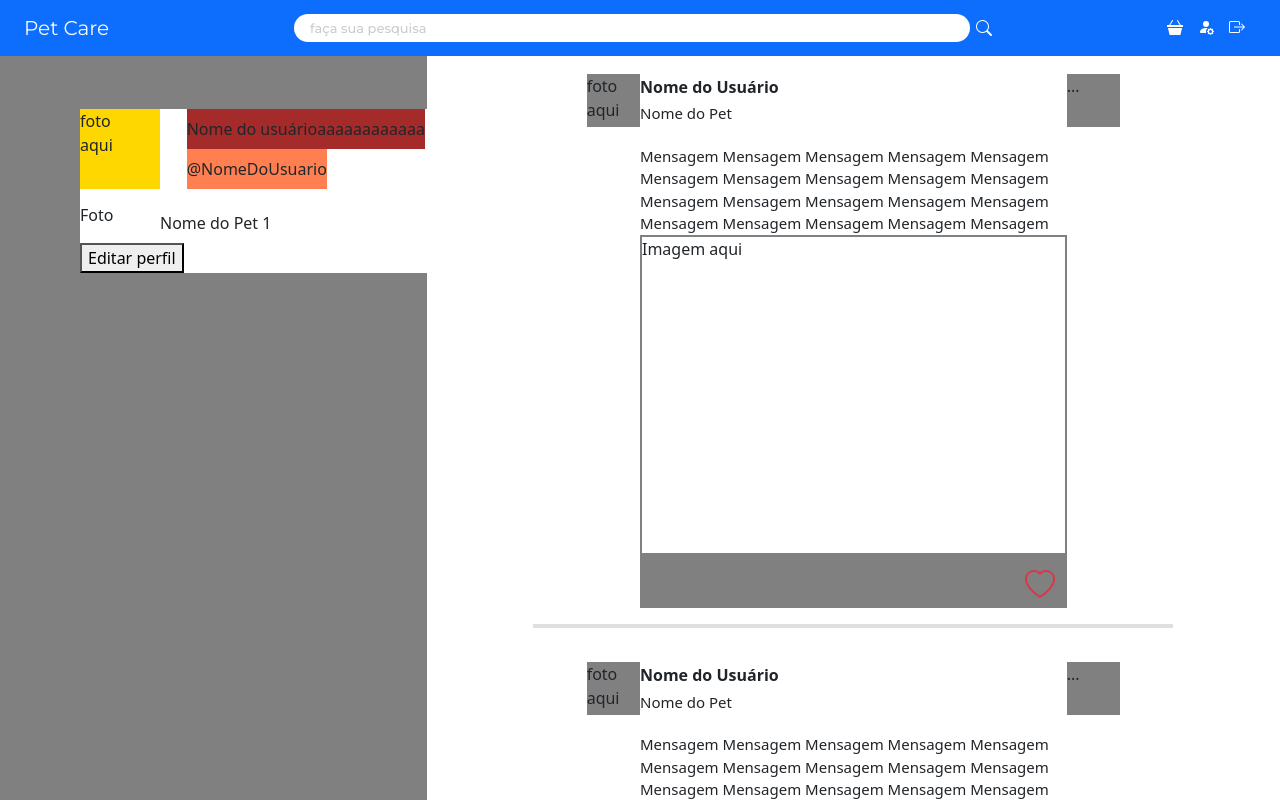
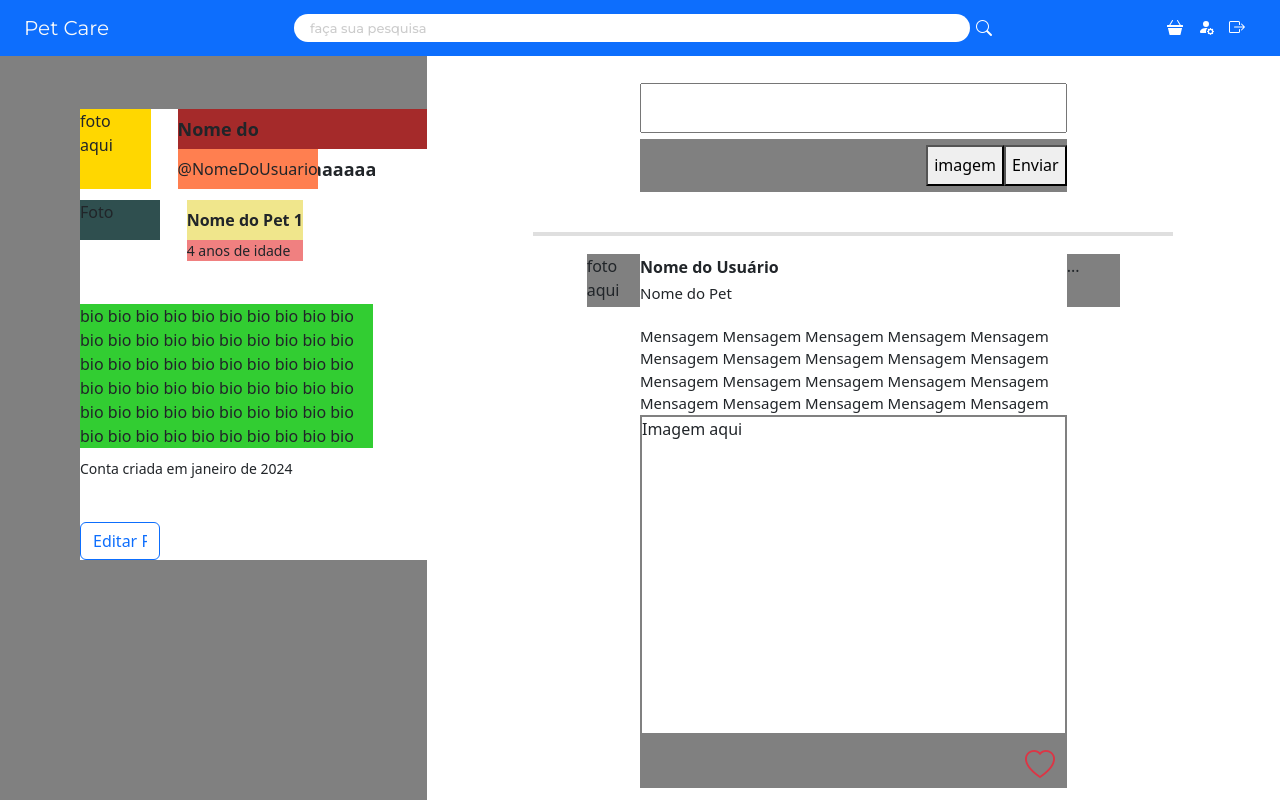
Before and after one commit to ProjetoTA/Develop, an Angular app in the folder Frontend/: page /feed in a window 1280 px wide. Shown: the top 800 px of the page. Built offline with nearby package versions, Linux system fonts and the light colour scheme.

Commit message:
Feed versão 3

```diff
--- a/Frontend/src/app/Components/feed-component/feed-component.component.html
+++ b/Frontend/src/app/Components/feed-component/feed-component.component.html
@@ -5,6 +5,7 @@
     <app-perfil-component></app-perfil-component>
   </div>
   <div class = "feed-feed">
+      <app-new-post-component></app-new-post-component>
       <app-post-component></app-post-component>
       <app-post-component></app-post-component>
   </div>
--- a/Frontend/src/app/Components/feed-component/feed-component.component.ts
+++ b/Frontend/src/app/Components/feed-component/feed-component.component.ts
@@ -4,12 +4,13 @@ import { Component } from '@angular/core';
 import { PostComponent } from '../post/post.component';
 import { MenuRoutComponentComponent } from '../menu-rout-component/menu-rout-component.component';
 import { PerfilComponentComponent } from '../perfil-component/perfil-component.component';
+import { NewPostComponentComponent } from '../new-post-component/new-post-component.component';
 
 
 @Component({
   selector: 'app-feed-component',
   standalone: true,
-  imports: [NgbModalModule, PostComponent, MenuRoutComponentComponent,PerfilComponentComponent],
+  imports: [NgbModalModule, PostComponent, MenuRoutComponentComponent,PerfilComponentComponent, NewPostComponentComponent],
   templateUrl: './feed-component.component.html',
   styleUrl: './feed-component.component.scss'
 })
--- /dev/null
+++ b/Frontend/src/app/Components/new-post-component/new-post-component.component.html
@@ -0,0 +1,27 @@
+<div class = "new-post-main">
+    <!-- nada -->
+    <div class = "new-post-message">
+        <!-- <label
+        name="new-message"
+        id="new-message"
+        required=""
+        class="new-message"
+        placeholder="Fale sobre seu pet"
+        > -->
+        <textarea class = "new-post-message-label" rows="1" Fale sobre seu pet=""></textarea>
+    </div>
+
+    <div class = "new-post-buttons">
+
+        <button class = "new-post-button-image">
+            imagem
+            <!-- <i class="bi bi-heart text-danger like"></i> -->
+        </button>
+
+        <button class = "post-button-send">
+            Enviar
+            <!-- <i class="bi bi-heart text-danger like"></i> -->
+        </button>
+    </div>
+    <hr class = "post-line">
+</div>
--- /dev/null
+++ b/Frontend/src/app/Components/new-post-component/new-post-component.component.scss
@@ -0,0 +1,89 @@
+
+.new-post-main{
+
+    display: flex;
+    align-items: center;
+    flex-direction: column;
+    justify-content: center;
+
+    padding-top: calc((100vw / 24) * .5);
+
+    .new-post-message{
+
+        textarea{
+
+            resize: none;
+            overflow: hidden;
+            width: calc((100vw / 24) * 8);
+            min-height: 50px;
+
+            // display: inline-block;
+            // margin-top: calc((100vw / 24) / 3);
+            // width: calc((100vw / 24) * 8);
+            // // height: calc((100vw / 24) * .5);
+            // left: auto;
+            // right: auto;
+
+            // resize: vertical;
+            // overflow: hidden;
+        }
+    }
+
+    .new-post-buttons{
+
+        width: calc((100vw / 24) * 8);
+        height: calc(100vw / 24);
+        padding-top: calc((100vw / 24) / 9);
+        padding-bottom: calc((100vw / 24) / 9);
+        margin-bottom: calc((100vw / 24) * 0.75);;
+
+        background: gray;
+
+        display: flex;
+        align-items: right;
+        flex-direction: row;
+        justify-content: right;
+
+        .button{
+
+            cursor: pointer;
+            // padding: 12px 35px;
+            width: calc((100vw / 24) * 0.9);
+            height: calc((100vw / 24) / 3);
+            margin-right: calc((100vw / 24) * 0.05);
+            margin-left: calc((100vw / 24) * 0.05);
+            outline: none;
+            background-color: transparent;
+            border: none;
+
+            // .like{
+            //   font-size: 30PX;
+            // }
+        }
+
+        // display: flex;
+        // justify-content: end;
+        // flex-direction: row;
+
+        // width: calc((100vw / 24) * 8);
+        // min-height: calc((100vw / 24) * .5);
+
+        // background-color: green;
+
+        // button{
+
+        //     width: calc((100vw / 24) * 0.9);
+        //     height: calc((100vw / 24) / 3);
+        //     margin-right: calc((100vw / 24) * 0.05);
+        //     margin-left: calc((100vw / 24) * 0.05);
+        // }
+    }
+
+    .post-line{
+
+        width: calc((100vw / 24) * 12);
+        padding: 0%;
+        border: 2px solid gray;
+        margin: 0;
+    }
+}
--- a/Frontend/src/app/Components/perfil-component/perfil-component.component.html
+++ b/Frontend/src/app/Components/perfil-component/perfil-component.component.html
@@ -19,13 +19,33 @@
       <div class = "profile-pet-photo">
         Foto
       </div>
-      <div class = "profile-pet-name">
-        Nome do Pet 1
+
+      <div class = "profile-pet-right">
+
+        <div class = "profile-pet-name">
+          Nome do Pet 1
+        </div>
+
+        <div class = "profile-pet-info">
+          <p class = "profile-pet-info-text">4 anos de idade</p>
+        </div>
+
       </div>
+
     </div>
 
+    <div class = "profile-bio">
+      bio bio bio bio bio bio bio bio bio bio bio bio bio bio bio bio bio bio bio bio
+      bio bio bio bio bio bio bio bio bio bio bio bio bio bio bio bio bio bio bio bio
+      bio bio bio bio bio bio bio bio bio bio bio bio bio bio bio bio bio bio bio bio
+    </div>
+
+    <div class = "profile-info">
+      <p class = "profile-info-text">Conta criada em janeiro de 2024</p>
+    </div>
     <div class = "profile-bottom">
-      <button class = "profile-edit-profile">Editar perfil</button>
+      <!-- <button class = "profile-edit-profile">Editar perfil</button> -->
+      <input class="btn btn-outline-primary" value="Editar Perfil"/>
     </div>
 
 </div>
--- a/Frontend/src/app/Components/perfil-component/perfil-component.component.scss
+++ b/Frontend/src/app/Components/perfil-component/perfil-component.component.scss
@@ -26,7 +26,7 @@
     align-items: start;
     flex-direction: row;
 
-    margin-bottom: calc((100vw / 24) * 0.25);
+    margin-bottom: calc((100vw / 24) * 0.2);
 
     .profile-user-photo{
 
@@ -46,7 +46,7 @@
 
         height: calc((100vw / 24) * 0.75);
         line-height: calc((100vw / 24) * 0.75);
-        align-items: center;
+        // align-items: center;
 
         text-align: left;
 
@@ -57,10 +57,15 @@
       }
       .profile-user-name{
 
+        font-weight: bold;
+        font-size: 18px;
+
         background-color: brown;
       }
 
       .profile-user-username{
+
+        font-size: 16px;
 
         background-color: coral;
       }
@@ -77,13 +82,66 @@
 
       width: calc((100vw / 24) * 1.5);
       height: calc((100vw / 24) * 0.75);
+
+      background-color: darkslategray;
     }
 
-    .profile-pet-name{
+    .profile-pet-right{
 
-      height: calc((100vw / 24) * 0.75);
-      line-height: calc((100vw / 24) * 0.75);
-      align-items: center;
+      // display: flex;
+      // align-items: start;
+      // flex-direction: column;
+
+      .profile-pet-name{
+
+        height: calc((100vw / 24) * 0.75);
+        line-height: calc((100vw / 24) * 0.75);
+        align-items: center;
+
+        margin-left: calc((100vw / 24) * 0.5);
+        font-weight: bold;
+
+        background-color: khaki;
+      }
+
+      .profile-pet-info{
+
+        margin-left: calc((100vw / 24) * 0.5);
+
+        background-color: lightcoral;
+
+        .profile-pet-info-text{
+
+          font-size: 14px;
+        }
+      }
+    }
+  }
+
+  .profile-bio{
+
+    width: calc((100vw / 24) * 5.5);
+    left: 0;
+    right: auto;
+
+    margin-top: calc((100vw / 24) * .5);
+
+    background-color: limegreen;
+  }
+
+  .profile-info{
+
+    margin-top: calc((100vw / 24) * .2);
+    font-size: 14px;
+  }
+
+  .profile-bottom{
+
+    margin-top: calc((100vw / 24) * .5);
+
+    .btn{
+
+      width: calc((100vw / 24) * 1.5);
     }
   }
 
--- a/Frontend/src/app/Components/post/post.component.scss
+++ b/Frontend/src/app/Components/post/post.component.scss
@@ -81,6 +81,7 @@ $unit-size: 75px;
         height: calc(100vw / 24);
         padding-top: calc((100vw / 24) / 9);
         padding-bottom: calc((100vw / 24) / 9);
+        margin-bottom: calc((100vw / 24) * 0.5);;
 
         background: gray;
 
@@ -112,5 +113,6 @@ $unit-size: 75px;
         width: calc((100vw / 24) * 12);
         padding: 0%;
         border: 2px solid gray;
+        margin: 0;
     }
 }
```
Also changed, not shown: Frontend/src/app/Components/new-post-component/new-post-component.component.ts (added, +12 -0 lines), 1 other file (tests, documents, lock files or other folders).
